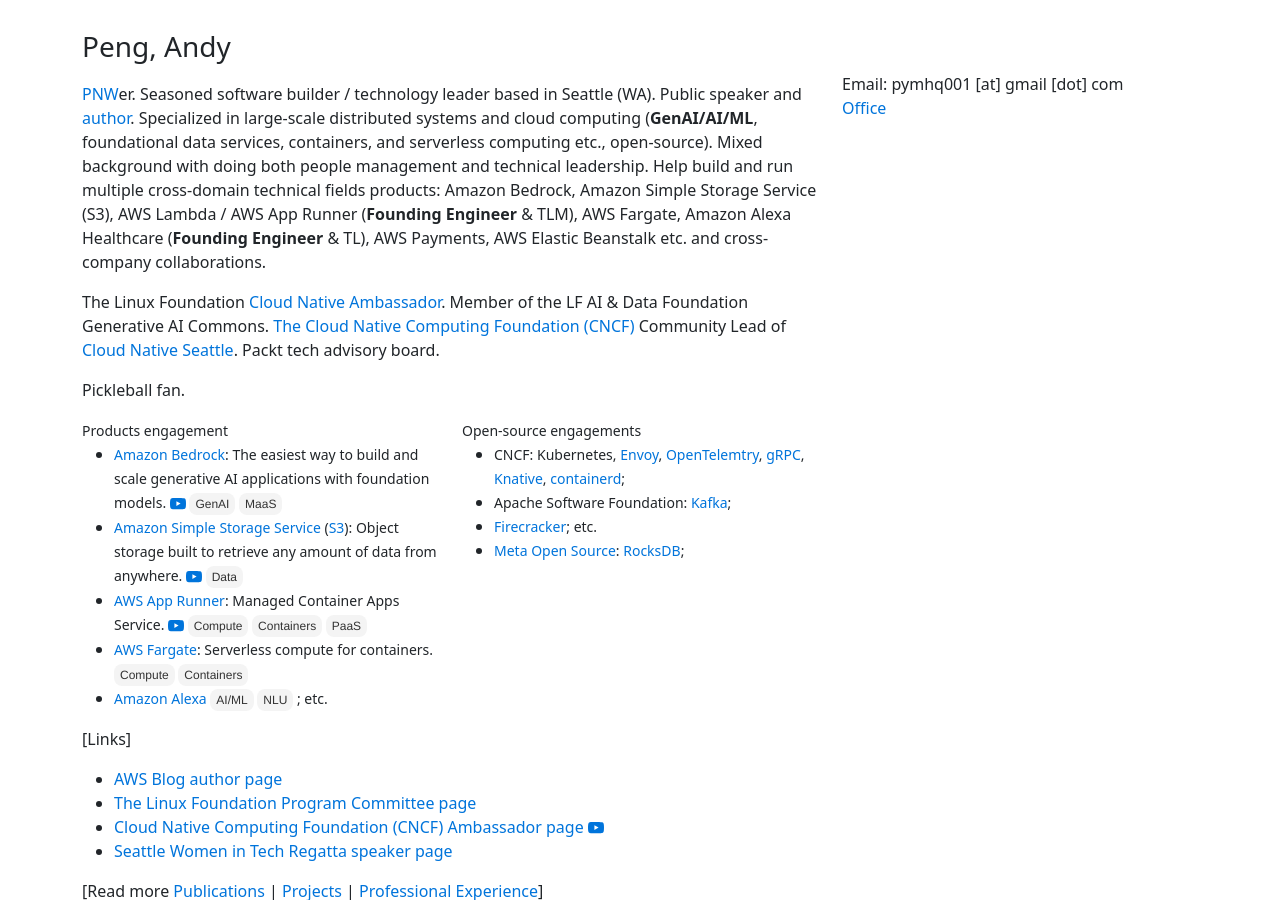
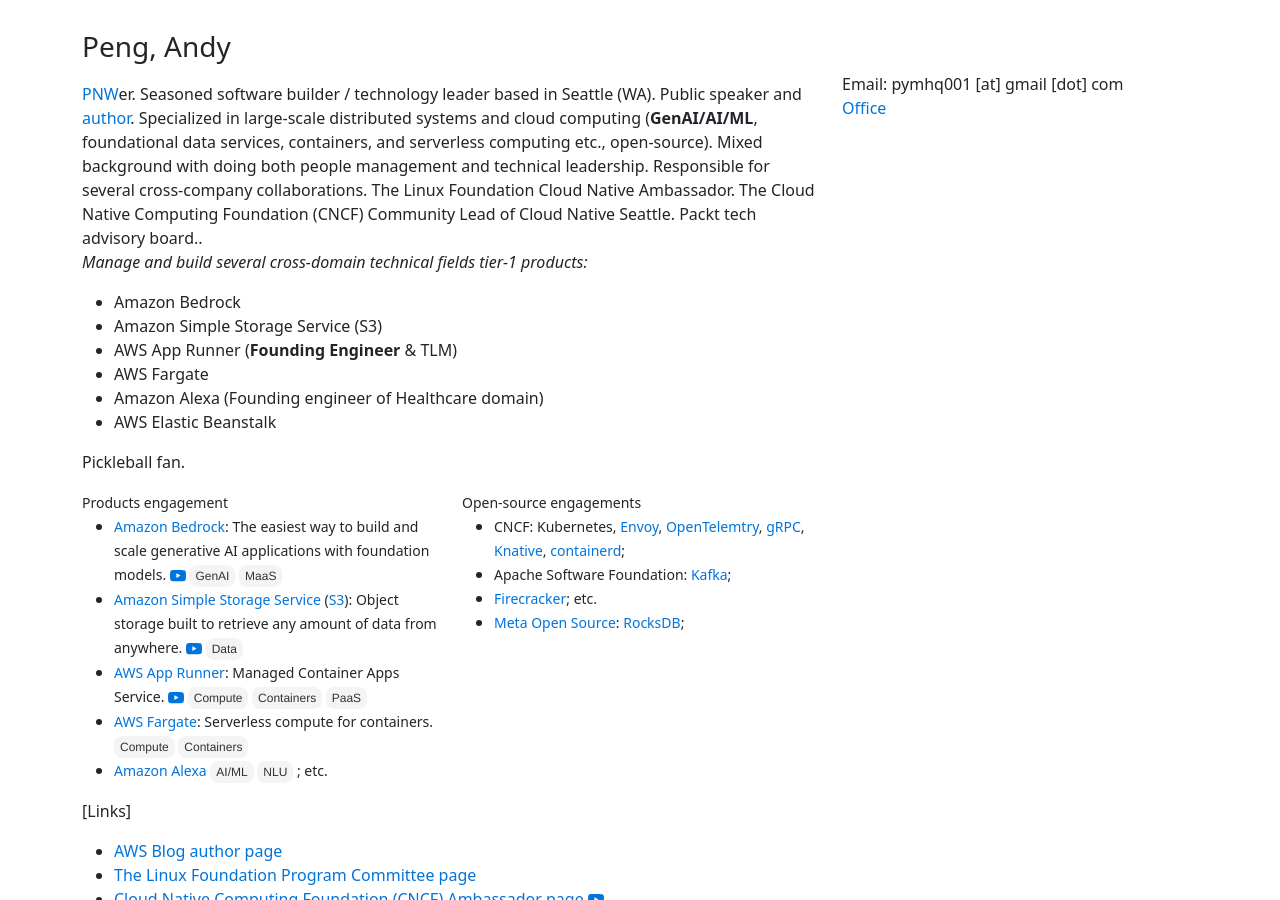
Before and after one commit to gfw001/gfw001.github.io, a Jekyll site: the page portfolio.html, which Jekyll copies as it is, in a window 1280 px wide and 900 px high. Built offline with Jekyll 4.4.1, drawn with Linux system fonts in a browser that asks for light colours; nearby versions of some CDN libraries; a style sheet for code colours, icons or effects is not loaded.

Commit message:
Update portfolio.html

```diff
--- a/portfolio.html
+++ b/portfolio.html
@@ -98,7 +98,28 @@
   <div class="row">
     <div class="col">
       <p style="margin-top:10px;">
-        <a href="https://www.pcta.org/">PNW</a>er. Seasoned software builder / technology leader based in Seattle (WA). Public speaker and <a href="https://aws.amazon.com/blogs/containers/author/yimipeng/">author</a>. Specialized in large-scale distributed systems and cloud computing (<strong>GenAI/AI/ML</strong>, foundational data services, containers, and serverless computing etc., open-source). Mixed background with doing both people management and technical leadership. Help build and run multiple cross-domain technical fields products: Amazon Bedrock, Amazon Simple Storage Service (S3), AWS Lambda / AWS App Runner (<strong>Founding Engineer</strong> & TLM), AWS Fargate, Amazon Alexa Healthcare (<strong>Founding Engineer</strong> & TL), AWS Payments, AWS Elastic Beanstalk etc. and cross-company collaborations.
+        <a href="https://www.pcta.org/">PNW</a>er. Seasoned software builder / technology leader based in Seattle (WA). Public speaker and <a href="https://aws.amazon.com/blogs/containers/author/yimipeng/">author</a>. Specialized in large-scale distributed systems and cloud computing (<strong>GenAI/AI/ML</strong>, foundational data services, containers, and serverless computing etc., open-source). Mixed background with doing both people management and technical leadership. Responsible for several cross-company collaborations. The Linux Foundation Cloud Native Ambassador. The Cloud Native Computing Foundation (CNCF) Community Lead of Cloud Native Seattle. Packt tech advisory board.. <br>
+	<i>Manage and build several cross-domain technical fields tier-1 products: </i>
+	      <ul>
+		      <li>
+			      Amazon Bedrock
+		      </li>
+		      <li>
+			      Amazon Simple Storage Service (S3)
+		      </li>
+		      <li>
+			      AWS App Runner (<strong>Founding Engineer</strong> & TLM)
+		      </li>
+		      <li>
+			      AWS Fargate
+		      </li>
+		      <li>
+			      Amazon Alexa (Founding engineer of Healthcare domain)
+		      </li>
+		      <li>
+			      AWS Elastic Beanstalk
+		      </li>
+	      </ul>
       </p>
 	<!--
 	      <ul style="list-style: none; padding-left: 0;">
@@ -123,9 +144,11 @@
 	<!--
 	Open-source engagements: RocksDB; <code><a href="https://github.com/orgs/envoyproxy/people?query=pymhq">#envoy</a></code>, <code><a href="https://github.com/aws-otel/aws-otel.github.io/graphs/contributors">#OTel</a></code>, #gRPC, <code><a href="https://github.com/orgs/knative/people?query=PYM">#knative</a></code>, <code><a href="https://containerd.io/">#containerd</a></code>; <code><a href="https://kafka.apache.org/">#Kafka</a></code>; <code><a href="https://firecracker-microvm.github.io/">#Firecracker</a></code>; etc. <br>
 	-->
+	<!--
 	<p style="margin-top:10px;">
 	The Linux Foundation <a href="https://www.cncf.io/people/ambassadors/?_sft_lf-country=us&p=andy-yiming-peng">Cloud Native Ambassador</a>. Member of the LF AI & Data Foundation Generative AI Commons. <a href="https://www.cncf.io/">The Cloud Native Computing Foundation (CNCF)</a> Community Lead of <a href="https://community.cncf.io/cloud-native-seattle/">Cloud Native Seattle</a>. Packt tech advisory board. <br>
 	</p>
+	-->
         <!--
 	<p style="margin-top:10px;">
 	Industry Mentor for University of Washington- Michael G. Foster School of Business.
```
